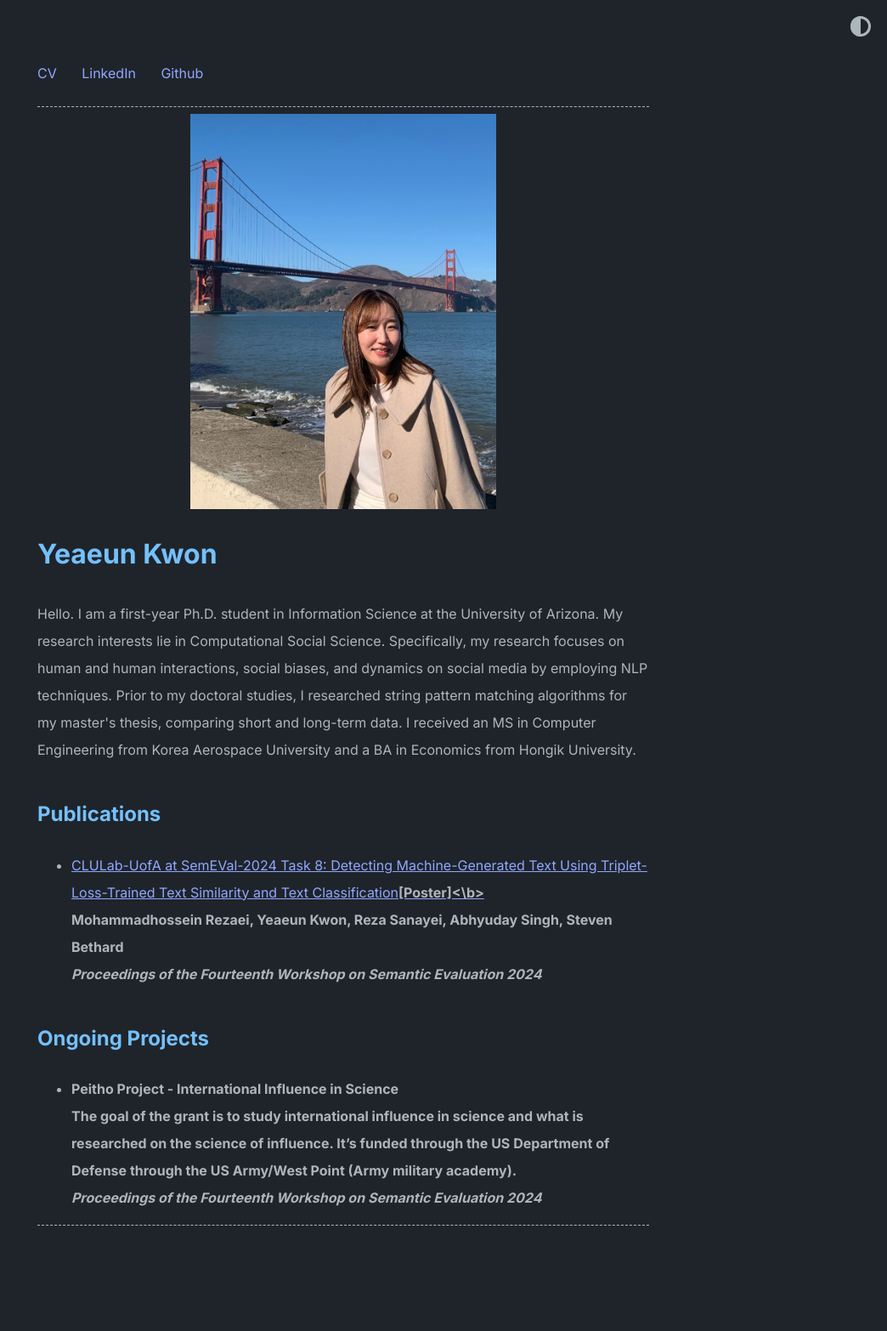
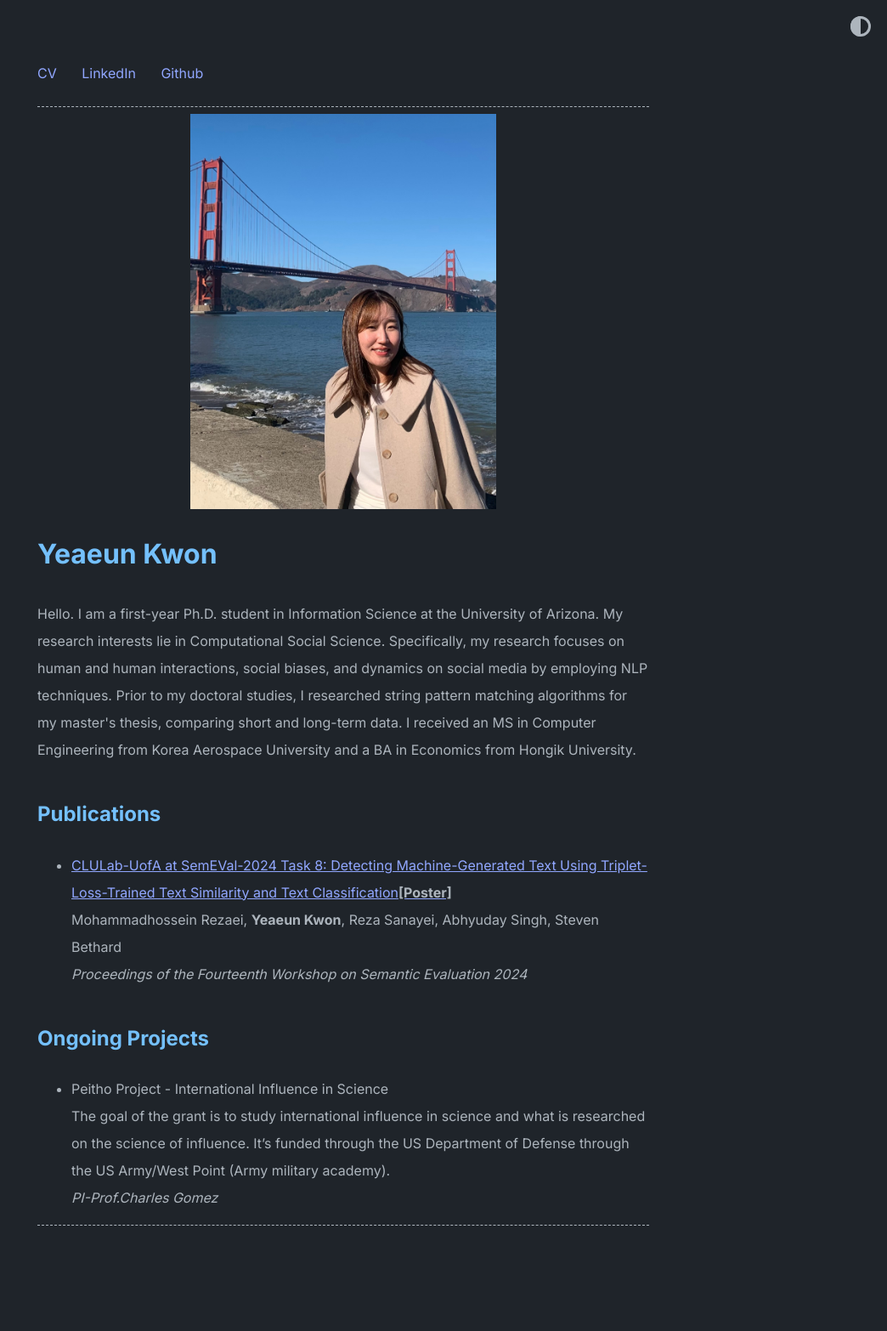
Before and after one commit to yeaeunkwon/yeaeunkwon.github.io, a Jekyll site: the page built from index.md, in a window 1280 px wide. Shown: the whole page at 85% size, without its empty margins (236-1280 px from the left). Built offline with Jekyll 4.4.1, drawn with Linux system fonts in a browser that asks for light colours.

Commit message:
Update home.yml

```diff
--- a/_data/home.yml
+++ b/_data/home.yml
@@ -14,11 +14,11 @@ misc_entries:
     url: https://aclanthology.org/2024.semeval-1.215
     author: Mohammadhossein Rezaei, <b>Yeaeun Kwon</b>, Reza Sanayei, Abhyuday Singh, Steven Bethard
     publisher: <i>Proceedings of the Fourteenth Workshop on Semantic Evaluation 2024</i>
-    poster: <b>[Poster]<\b>
+    poster: <b>[Poster]</b>
     poster_url: https://drive.google.com/file/d/1bU1Ao7T2hRSMsSPCgIhT_E49MOpvdzT1/view?usp=sharing
 
 ongoing_projects:
   - title: "Peitho Project - International Influence in Science "
     url: false
     author: The goal of the grant is to study international influence in science and what is researched on the science of influence. It’s funded through the US Department of Defense through the US Army/West Point (Army military academy).
-    publisher: <i>Proceedings of the Fourteenth Workshop on Semantic Evaluation 2024</i>
+    publisher: <i>PI-Prof.Charles Gomez</i>
```
